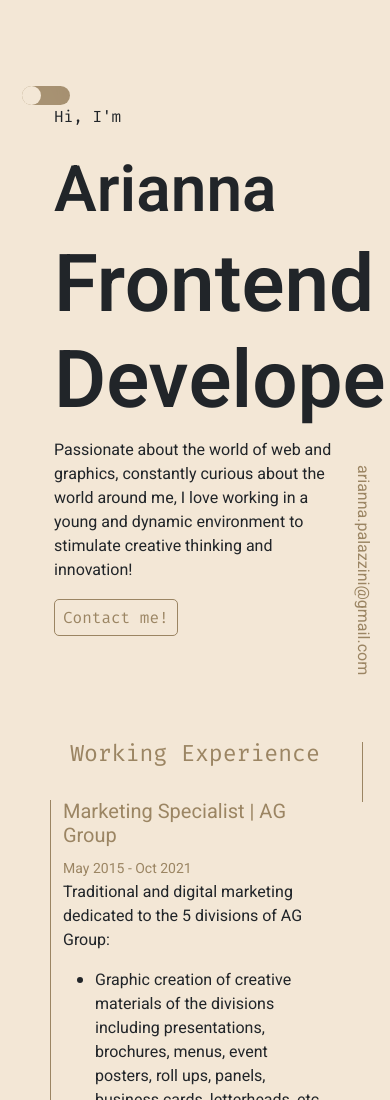
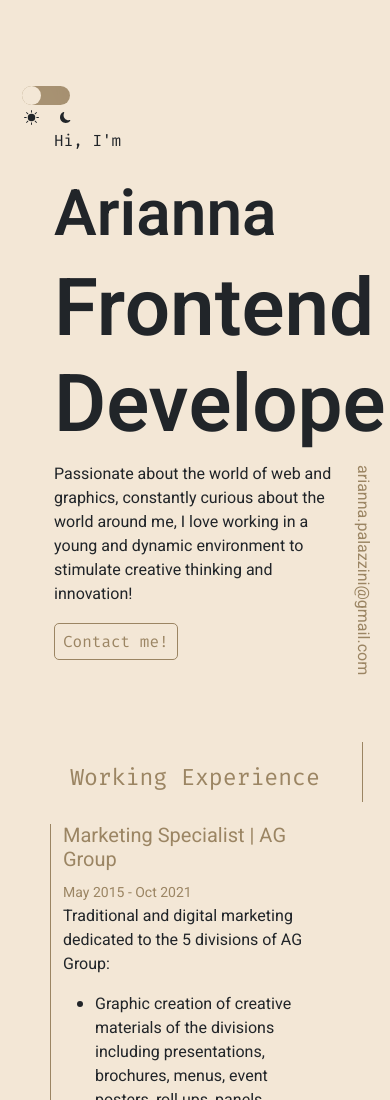
Before and after one commit to arianna-palazzini/Portfolio, a plain HTML site: page index.html in a window 390 px wide. Shown: the top 1100 px of the page. Drawn offline with nearby package versions, Linux system fonts and the light colour scheme.

Commit message:
commit switcher

```diff
--- a/index.html
+++ b/index.html
@@ -57,10 +57,18 @@
         <!-- INTRODUCTION -->
         <section class="container-fluid px-4 pb-4">
             <div class="row align-items-center">
-                <div class="col-md-3 offset-md-11">
+                <div class="col-md-3 offset-md-11" id="sunmoon">
                     <!-- <button id="toggletest">Premi</button> -->
                     <div id="toggle">
                         <button id="pallina"></button>
+                    </div>
+                    <div id="sundiv">
+                    <svg xmlns="http://www.w3.org/2000/svg" width="15" height="15" fill="currentColor" class="bi bi-brightness-high-fill" viewBox="0 0 16 16" id="sun">
+                        <path d="M12 8a4 4 0 1 1-8 0 4 4 0 0 1 8 0zM8 0a.5.5 0 0 1 .5.5v2a.5.5 0 0 1-1 0v-2A.5.5 0 0 1 8 0zm0 13a.5.5 0 0 1 .5.5v2a.5.5 0 0 1-1 0v-2A.5.5 0 0 1 8 13zm8-5a.5.5 0 0 1-.5.5h-2a.5.5 0 0 1 0-1h2a.5.5 0 0 1 .5.5zM3 8a.5.5 0 0 1-.5.5h-2a.5.5 0 0 1 0-1h2A.5.5 0 0 1 3 8zm10.657-5.657a.5.5 0 0 1 0 .707l-1.414 1.415a.5.5 0 1 1-.707-.708l1.414-1.414a.5.5 0 0 1 .707 0zm-9.193 9.193a.5.5 0 0 1 0 .707L3.05 13.657a.5.5 0 0 1-.707-.707l1.414-1.414a.5.5 0 0 1 .707 0zm9.193 2.121a.5.5 0 0 1-.707 0l-1.414-1.414a.5.5 0 0 1 .707-.707l1.414 1.414a.5.5 0 0 1 0 .707zM4.464 4.465a.5.5 0 0 1-.707 0L2.343 3.05a.5.5 0 1 1 .707-.707l1.414 1.414a.5.5 0 0 1 0 .708z"/>
+                      </svg>
+                      <svg xmlns="http://www.w3.org/2000/svg" width="11" height="11" fill="currentColor" class="bi bi-moon-fill" viewBox="0 0 16 16" id="moon">
+                        <path d="M6 .278a.768.768 0 0 1 .08.858 7.208 7.208 0 0 0-.878 3.46c0 4.021 3.278 7.277 7.318 7.277.527 0 1.04-.055 1.533-.16a.787.787 0 0 1 .81.316.733.733 0 0 1-.031.893A8.349 8.349 0 0 1 8.344 16C3.734 16 0 12.286 0 7.71 0 4.266 2.114 1.312 5.124.06A.752.752 0 0 1 6 .278z"/>
+                      </svg>
                     </div>
                 </div>
                 <div class="col-12">
--- a/stile.css
+++ b/stile.css
@@ -212,6 +212,14 @@ h3.active, h5.active, small.active{
     border: none;
 }
 
+#sundiv{
+    position: relative;
+    right: 1.9em;
+}
+
+#sun{
+    margin-right: 17px;
+}
 
 
 
```
Also changed, not shown: img/brightness-high-fill.svg (added), img/moon-fill.svg (added).
